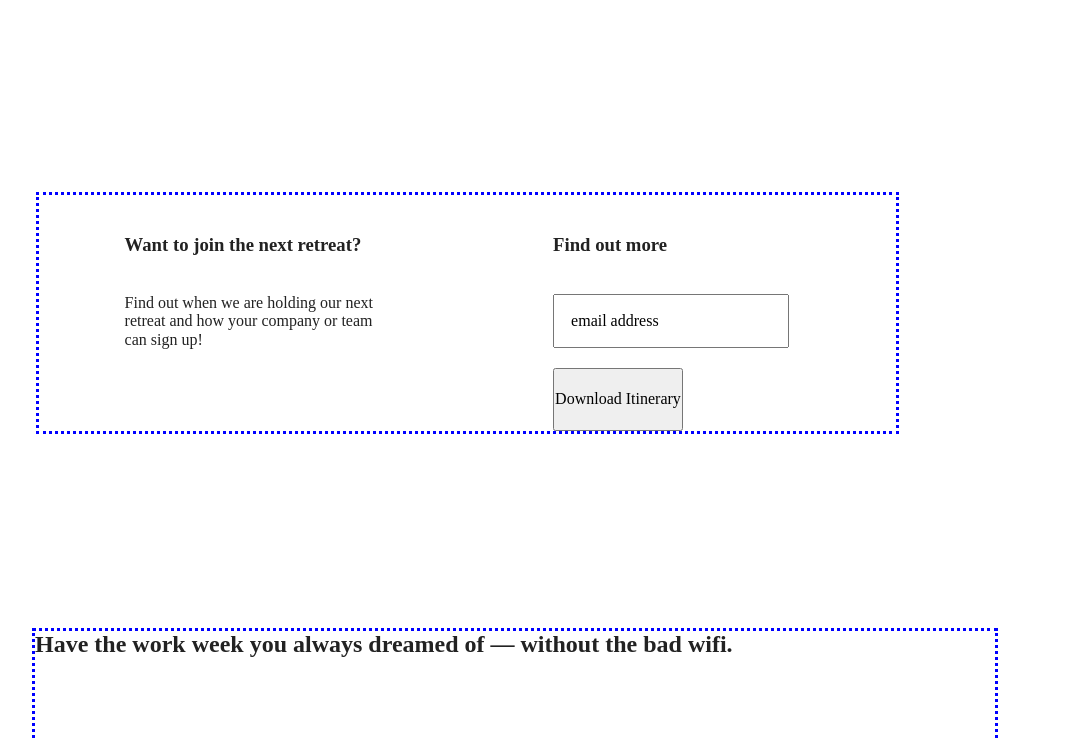
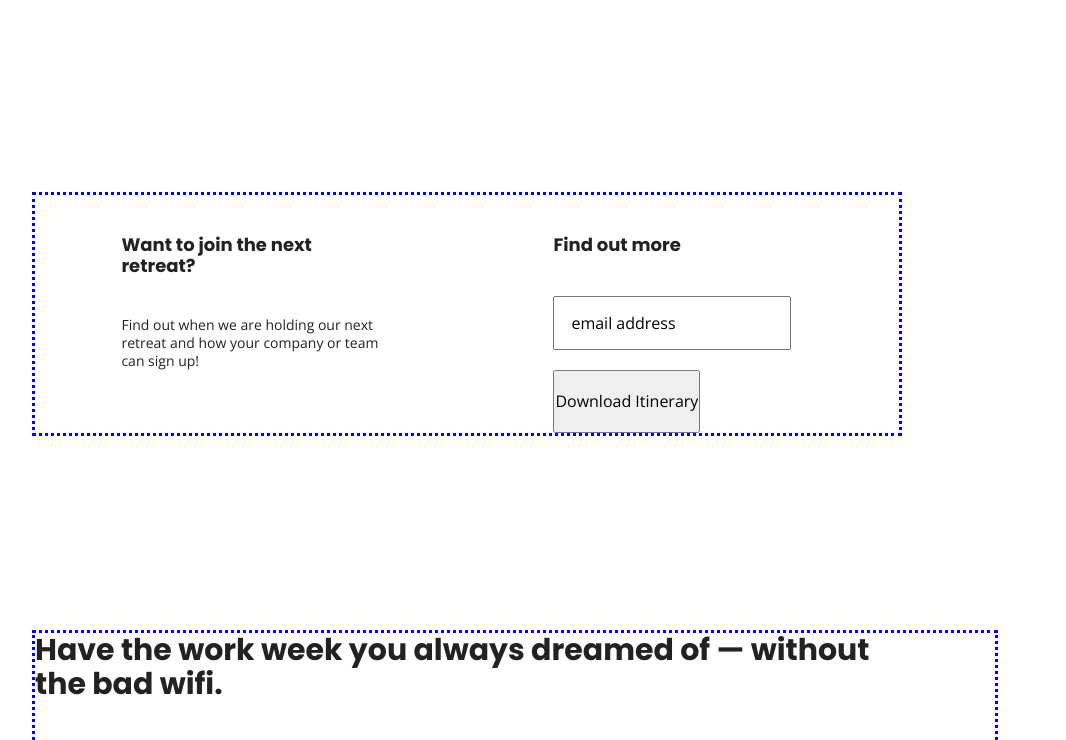
Before and after one commit to ang-riv/unplugged, a website built with Parcel: page index.html in a window 1280 px wide. Shown: the part 265-1005 px from the top of the page, without its empty margins (125-1191 px from the left). Built offline with nearby package versions, Linux system fonts and the light colour scheme.

Commit message:
Added global styles and google fonts

```diff
--- a/css/main.css
+++ b/css/main.css
@@ -87,20 +87,73 @@
    Author's custom styles
    ========================================================================== */
 
+/* General Styles*/
+html {
+  font-size: 1rem;
+}
+
+body {
+  font-family: "Open Sans", sans-serif;
+  font-size: 1em;
+  text-align: left;
+}
+
+ul,
+ol {
+  list-style-type: none;
+}
+
+a {
+  color: #e2e2ed;
+  text-decoration: none;
+}
+
+h2 {
+  font-family: "Poppins", sans-serif;
+  font-size: 1.875em;
+}
+
+h3,
+h4 {
+  font-family: "Poppins", sans-serif;
+  font-size: 1.125em;
+  margin: 20px 0;
+}
+
+p {
+  font-size: 0.875em;
+  line-height: 1.285em;
+}
+
+img {
+}
+
+figure {
+}
+
+address {
+  font-style: normal;
+}
+
+.content-wrapper {
+  width: 90%;
+  margin: 50px 0;
+}
+
 /* ---------- Base Header - Footer Styles ------------ */
-.content-wrapper{
+.content-wrapper {
   width: 90%;
   margin: 50px 0;
   outline: 3px dotted blue;
 }
 
-header{
+header {
   display: flex;
   justify-content: center;
   padding: 15px 0;
 }
 
-header .content-wrapper{
+header .content-wrapper {
   display: flex;
   justify-content: center;
   align-items: center;
@@ -108,7 +161,7 @@
   margin: 0;
 }
 
-.header-divider{
+.header-divider {
   width: 100%;
   height: 1px;
   margin: 10px 0 20px 0;
@@ -125,14 +178,12 @@
 }
 
 header nav ul li {
-
 }
 
 header nav ul li a {
-
 }
 
-footer{
+footer {
   display: flex;
   flex-direction: column;
   align-items: center;
@@ -144,7 +195,7 @@
 }
 
 .footer-contact {
-  display:  flex;
+  display: flex;
   justify-content: center;
   align-items: center;
 }
@@ -161,7 +212,7 @@
   margin: 0;
 }
 
-footer address p{
+footer address p {
   padding-bottom: 50px;
 }
 
@@ -182,7 +233,7 @@
 }
 
 /**********  Homepage Styles *********/
-.hero-area{
+.hero-area {
   display: flex;
   justify-content: center;
 }
@@ -198,11 +249,9 @@
 }
 
 .newsletter-signup .content-wrapper {
-
 }
 
 .form-description {
-
 }
 
 .form-description h3,
@@ -214,17 +263,17 @@
   padding-bottom: 30px;
 }
 
-input[type=text]{
+input[type="text"] {
   padding: 1em;
   margin-bottom: 20px;
 }
 
-input[type=button]{
+input[type="button"] {
   padding: 20px 0;
 }
 
 /*** Feature Section Styles ***/
-.features{
+.features {
   display: flex;
   justify-content: center;
 }
@@ -240,8 +289,6 @@
   align-items: flex-start;
   text-align: center;
   flex-flow: row wrap;
-
-
 }
 
 .features article {
@@ -253,7 +300,7 @@
   margin: 0;
 }
 
-article .fontawesome-icon{
+article .fontawesome-icon {
   padding: 30px 0 40px 0;
 }
 
@@ -288,7 +335,7 @@
   justify-content: center;
 }
 
-.contract-section{
+.contract-section {
   display: flex;
   justify-content: center;
 }
@@ -299,43 +346,35 @@
 
 /*** Map Section Styles ***/
 .map {
-
 }
 
 .map figure {
-
 }
 
 /*** Contact Section Styles ***/
-.contact-section{
+.contact-section {
   display: flex;
   justify-content: center;
 }
 
 .contact-section .content-wrapper {
-
 }
 
 .contact-section h2 {
-
 }
 
-.contact-content p{
+.contact-content p {
   margin: 0;
 }
 
 .general-info {
-
 }
 
 .facilitator-info {
-
 }
 
-
-
 /******** FAQ Page Styles ***********/
-.faq{
+.faq {
   display: flex;
   justify-content: center;
 }
@@ -357,13 +396,7 @@
 }
 
 .faq-content h4 {
-
 }
-
-
-
-
-
 
 /* ==========================================================================
    Helper classes
@@ -465,7 +498,7 @@
     padding: 33px 0;
   }
 
-  header .content-wrapper{
+  header .content-wrapper {
     width: 100%;
     justify-content: space-between;
   }
@@ -476,7 +509,6 @@
 
   header nav ul {
     justify-content: space-between;
-
   }
 
   .header-divider {
@@ -486,7 +518,7 @@
   /* hero area */
 
   /* aside */
-  aside .content-wrapper{
+  aside .content-wrapper {
     margin: 50px 0;
     display: flex;
     justify-content: space-between;
@@ -553,7 +585,7 @@
     width: 45%;
   }
 
-  .contact-section .content-wrapper h2{
+  .contact-section .content-wrapper h2 {
     width: 80%;
   }
 
@@ -564,22 +596,22 @@
   }
 
   /** faq page **/
-  .faq .content-wrapper{
+  .faq .content-wrapper {
     justify-content: space-between;
   }
 
-  .faq-content{
+  .faq-content {
     width: 45%;
   }
 
-  .faq h2{
+  .faq h2 {
     width: 100%;
   }
 }
 
 @media only screen and (min-width: 1200px) {
   /* desktop styles */
-  .content-wrapper{
+  .content-wrapper {
     max-width: 960px;
   }
 
@@ -596,7 +628,7 @@
   }
 
   aside .content-wrapper .form-description,
-  aside .content-wrapper .form{
+  aside .content-wrapper .form {
     width: 30%;
   }
 
--- a/index.html
+++ b/index.html
@@ -11,6 +11,8 @@
     <meta property="og:url" content="" />
     <meta property="og:image" content="" />
 
+    <!-- Google Fonts-->
+    <link href="https://fonts.googleapis.com/css?family=Open+Sans:400,700|Poppins:500,700" rel="stylesheet">
     <link rel="manifest" href="site.webmanifest" />
     <link rel="apple-touch-icon" href="icon.png" />
     <!-- Place favicon.ico in the root directory -->
```
Also changed, not shown: about/index.html (+2 -0 lines), faq/index.html (+2 -0 lines).
